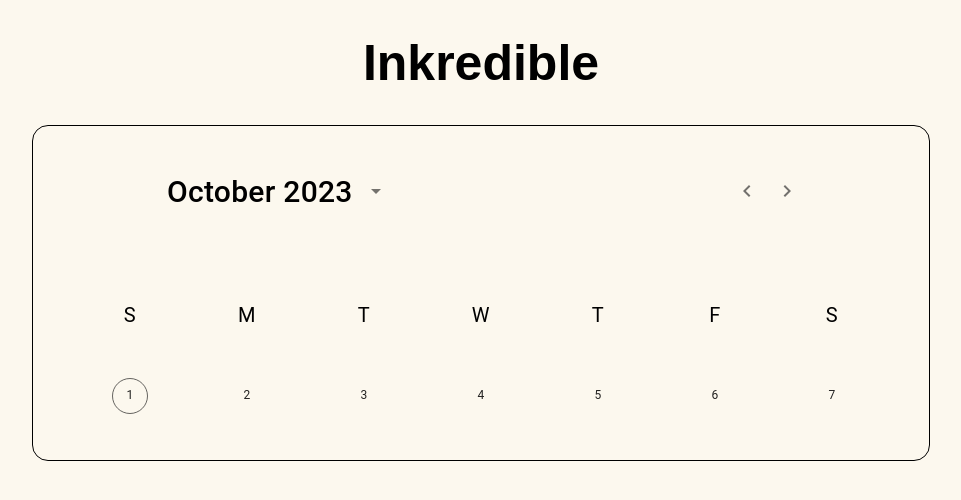
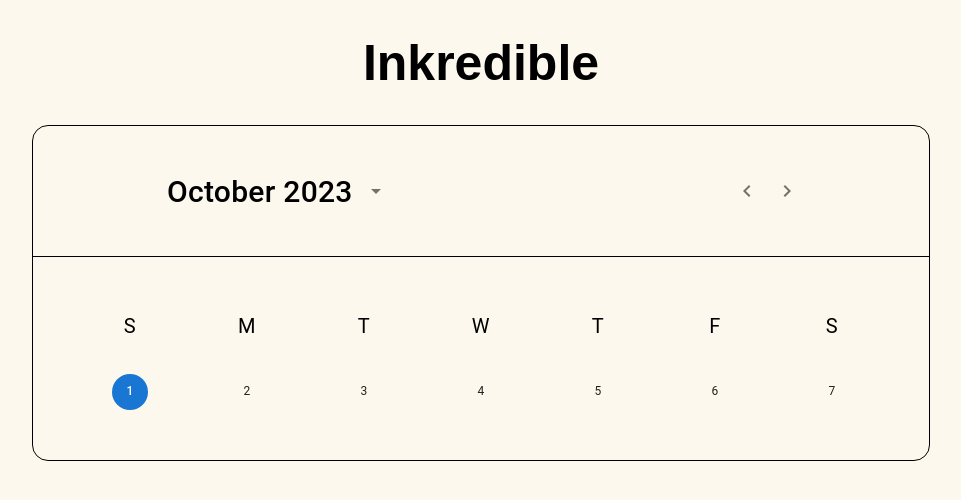
Before and after one commit to ArcticGlacier/inkcredible, a React (Create React App) app: page / in a window 1280 px wide. Shown: the top 500 px of the page, without its empty margins (159-1120 px from the left). Built offline with nearby package versions, Linux system fonts and the light colour scheme; a web font is replaced by a local one.

Commit message:
Added routing from calendar to daily spread page

```diff
--- a/package.json
+++ b/package.json
@@ -13,6 +13,7 @@
     "dayjs": "^1.11.10",
     "react": "^18.2.0",
     "react-dom": "^18.2.0",
+    "react-router-dom": "^6.16.0",
     "react-scripts": "5.0.1",
     "web-vitals": "^2.1.4"
   },
--- a/src/App.js
+++ b/src/App.js
@@ -1,17 +1,11 @@
-import CalendarComponent from './views/pages/calendar';
-import './App.css';
-import { LocalizationProvider } from '@mui/x-date-pickers';
-import { AdapterDayjs } from '@mui/x-date-pickers/AdapterDayjs';
+import CalendarComponent from "./views/pages/calendar";
+import "./App.css";
 
-
-function App({children}) {
+function App() {
   return (
-    <div className='appPage'> <LocalizationProvider dateAdapter={AdapterDayjs}>
-    {children}
-    <CalendarComponent></CalendarComponent>
-  </LocalizationProvider>
-</div>
-
+    <div className="appPage">
+        <CalendarComponent />
+    </div>
   );
 }
 
--- a/src/index.js
+++ b/src/index.js
@@ -3,11 +3,28 @@
 import './index.css';
 import App from './App';
 import reportWebVitals from './reportWebVitals';
+import {
+  createBrowserRouter,
+  RouterProvider,
+} from "react-router-dom";
+import DailySpread from './views/pages/dailyspread';
+
+const router = createBrowserRouter([
+  {
+    path: "/",
+    element: <App/>,
+  },
+  {
+    path: "/DailySpread/:date",
+    element: <DailySpread/>,
+  },
+]);
+
 
 const root = ReactDOM.createRoot(document.getElementById('root'));
 root.render(
   <React.StrictMode>
-    <App />
+       <RouterProvider router={router} />
   </React.StrictMode>
 );
 
--- a/src/views/pages/calendar.css
+++ b/src/views/pages/calendar.css
@@ -14,6 +14,7 @@
     border-Color:'black';
     border-radius: 16px;
     height:80vh;
+    margin-bottom: 0;
 }
 .MuiPickersCalendarHeader-root{
     margin: 50px 110px !important;
@@ -21,18 +22,21 @@
 
 .MuiPickersCalendarHeader-labelContainer{
     font-size:30px !important;
-
 }
 
 .MuiDayCalendar-header{
     justify-content: space-evenly !important;
-    margin: 40px 0px;
+    border-top:solid;
+    border-width:1px;
+
 }
 
 .MuiDayCalendar-weekDayLabel{
     font-size:20px !important;
     font-weight: 800;
     color: black !important;
+    padding-top:50px;
+    padding-bottom:25px;
 }
 
 .MuiDayCalendar-weekContainer{
--- a/src/views/pages/calendar.js
+++ b/src/views/pages/calendar.js
@@ -1,14 +1,38 @@
+import { DateCalendar } from "@mui/x-date-pickers";
+import "./calendar.css";
+import React, { useState } from "react";
+import dayjs, { Dayjs } from "dayjs";
+import { LocalizationProvider } from "@mui/x-date-pickers";
+import { AdapterDayjs } from "@mui/x-date-pickers/AdapterDayjs";
+import { useNavigate } from "react-router-dom";
 
-import {DateCalendar} from '@mui/x-date-pickers';
-import './calendar.css';
-import { blue } from '@mui/material/colors';
+export default function CalendarComponent() {
+  const [date, setDate] = useState(dayjs());
 
-export default function CalendarComponent(){
-    return(<div className='calendarPage'>
-        <h1>Inkredible</h1>
-        <DateCalendar className='calendar' sx={{
-            width:"70vw",
-            maxHeight:"100vh",
-        }}/>
-        </div>);
+  let navigate = useNavigate();
+  const routeChange = () =>{
+    let path = `/DailySpread/:${date}`;
+    navigate(path);
+  }
+
+  return (
+    <LocalizationProvider dateAdapter={AdapterDayjs}>
+    <div className="calendarPage">
+      <h1>Inkredible</h1>
+      <DateCalendar
+        className="calendar"
+        sx={{
+          width: "70vw",
+          maxHeight: "100vh",
+        }}
+        value={date}
+        onChange={(dateSelected) => {
+            setDate(dateSelected);
+            routeChange();
+        }
+        }
+      />
+    </div>
+    </LocalizationProvider>
+  );
 }
--- /dev/null
+++ b/src/views/pages/dailyspread.js
@@ -0,0 +1,3 @@
+export default function DailySpread(Date){
+
+}
```
Also changed, not shown: 1 other file (tests, documents, lock files or other folders).
